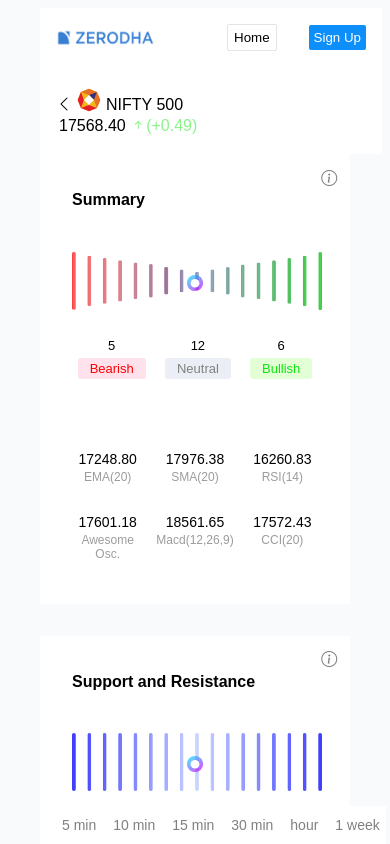
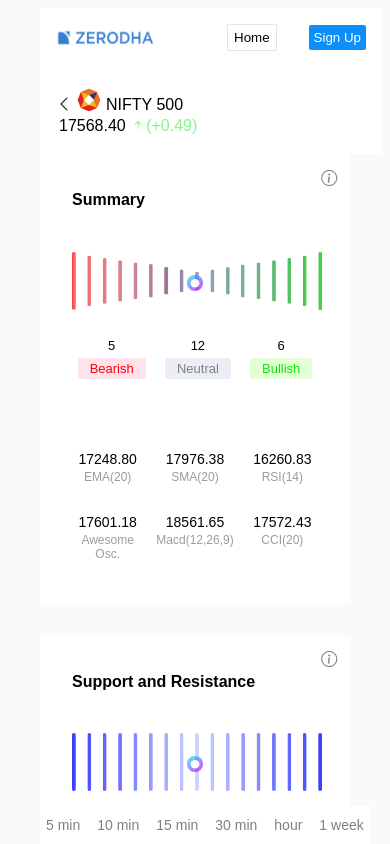
Before and after one commit to AkhilaCheryala/Nifty-template, a React (Vite) app: page / in a window 390 px wide. Shown: the top 844 px of the page. Built offline with nearby package versions, Linux system fonts and the light colour scheme.

Commit message:
Update Timebtn.css

```diff
--- a/src/components/Timebtn.css
+++ b/src/components/Timebtn.css
@@ -52,7 +52,7 @@
         bottom: 0;
         gap: 5px;
         padding: 5px 0;
-        margin-left:-1 rem;
+        margin-left:-1rem;
     }
 
 }
```
